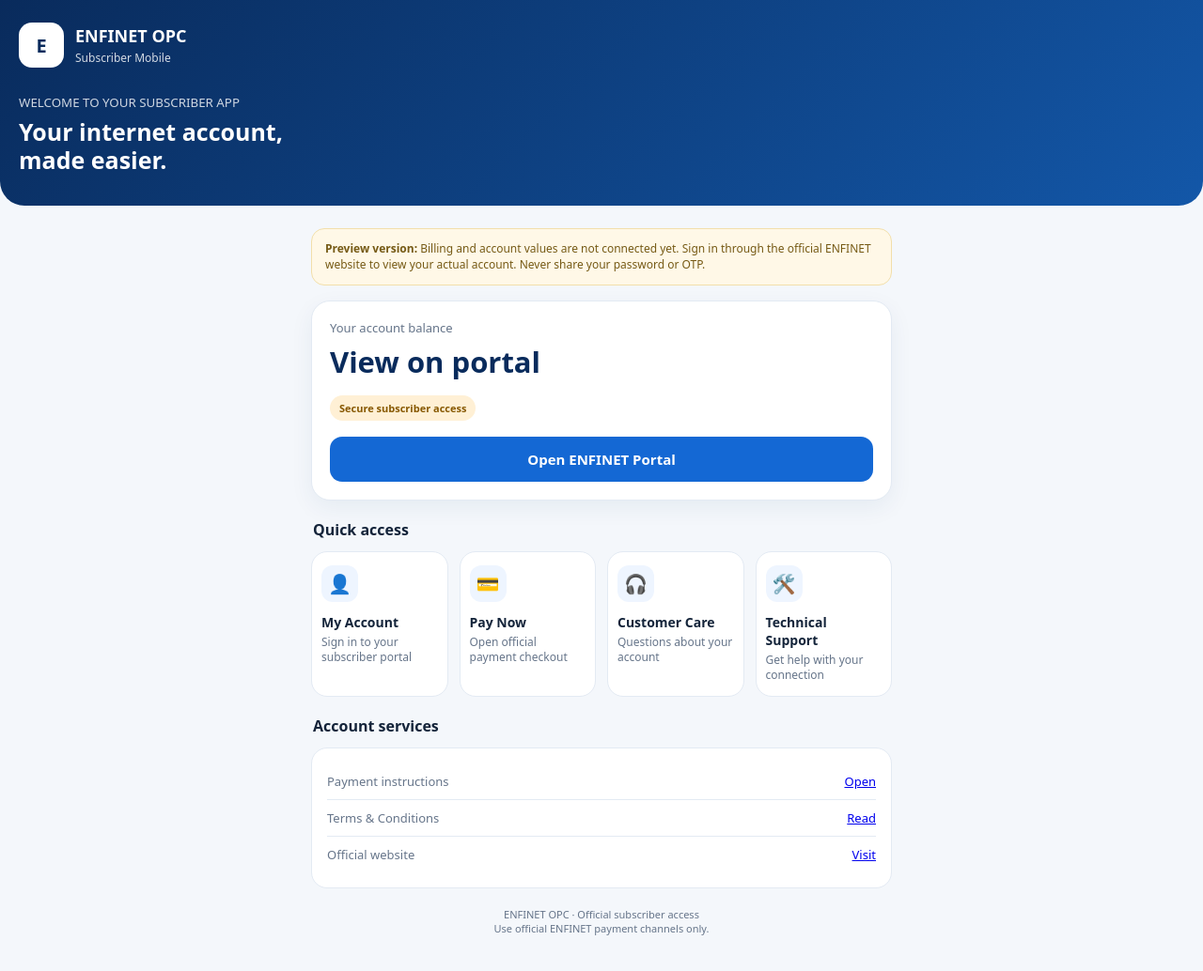
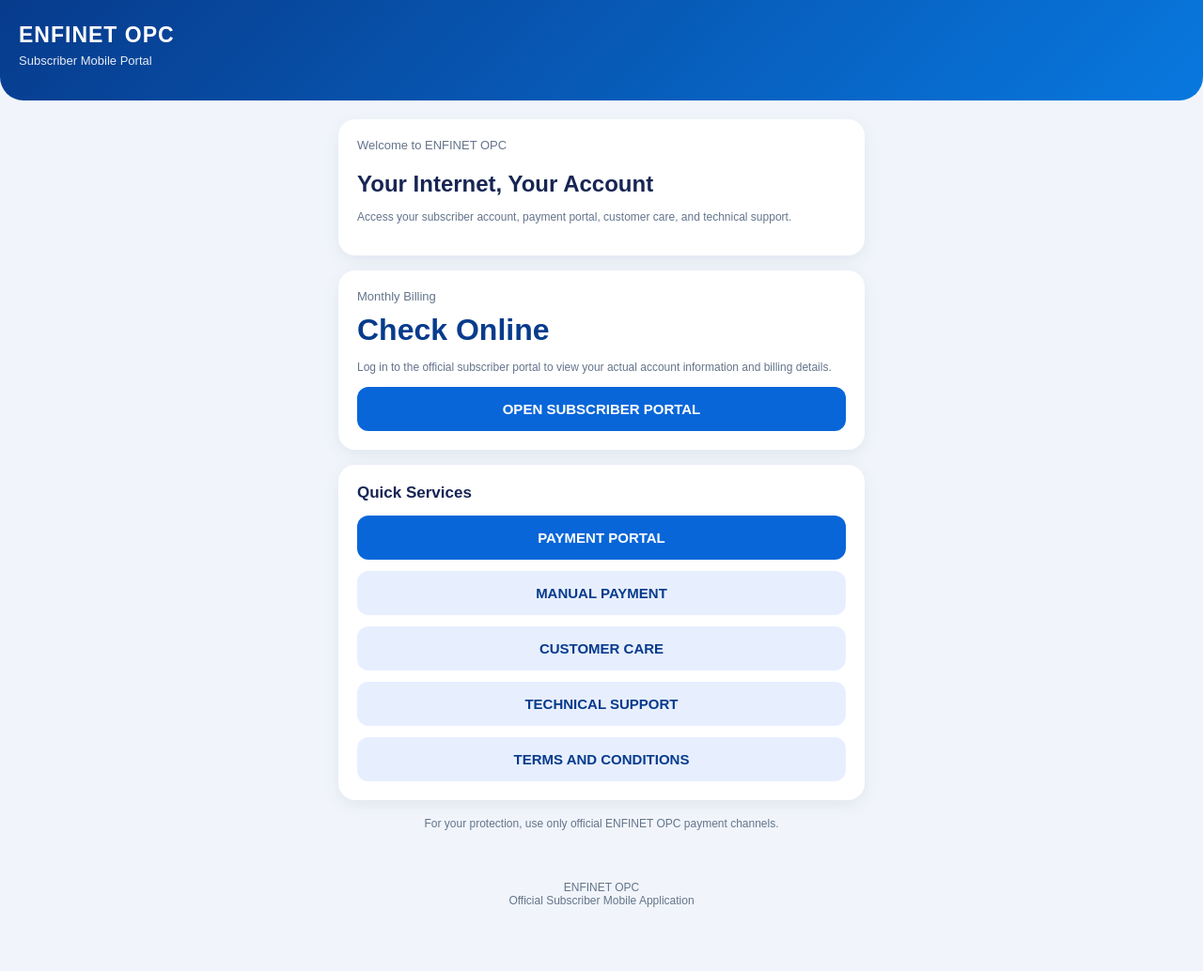
Before and after one commit to enfinetopc-cpu/App, a website: page www/Index.html in a window 1280 px wide. Shown: the whole page at 94% size. After the commit the page ends 986 px from the top, so only its background shows below. Drawn offline with Linux system fonts and the light colour scheme.

Commit message:
index.html
Updated as of 12:41pm oct 24 26

```diff
--- a/www/Index.html
+++ b/www/Index.html
@@ -1,211 +1,109 @@
-<!doctype html>
+<!DOCTYPE html>
 <html lang="en">
 <head>
-<meta charset="utf-8">
-<meta name="viewport" content="width=device-width, initial-scale=1, viewport-fit=cover">
-<meta name="theme-color" content="#092b5c">
+  <meta charset="UTF-8">
+  <meta
+    name="viewport"
+    content="width=device-width, initial-scale=1, maximum-scale=1"
+  >
+  <meta name="theme-color" content="#073b8c">
+
   <title>ENFINET OPC</title>
 
   <style>
-:root {
-  --navy: #092b5c;
-  --blue: #1468d4;
-  --pale: #eef5ff;
-  --ink: #14243a;
-  --muted: #66758a;
-  --line: #e3eaf3;
+    * {
+      box-sizing: border-box;
     }
-
-* { box-sizing: border-box; }
 
     body {
       margin: 0;
-  background: #f4f7fb;
-  color: var(--ink);
-  font: 16px system-ui, -apple-system, Segoe UI, Roboto, Arial, sans-serif;
+      font-family: Arial, sans-serif;
+      background: #f1f5fb;
+      color: #172554;
     }
 
     header {
-  background: linear-gradient(135deg, #092b5c, #1357a8);
+      padding: 24px 20px 35px;
+      background: linear-gradient(135deg, #073b8c, #0878df);
       color: white;
-  padding: 24px 20px 28px;
-  border-radius: 0 0 26px 26px;
+      border-radius: 0 0 25px 25px;
     }
 
     .brand {
-  display: flex;
-  align-items: center;
-  gap: 12px;
+      font-size: 23px;
+      font-weight: bold;
+      letter-spacing: 1px;
     }
 
-.logo {
-  width: 48px;
-  height: 48px;
-  border-radius: 14px;
-  background: white;
-  color: var(--navy);
-  display: grid;
-  place-items: center;
-  font-weight: 900;
-  font-size: 20px;
+    .subtitle {
+      margin-top: 6px;
+      font-size: 13px;
+      opacity: .9;
     }
 
-.brand h1 { font-size: 18px; margin: 0; }
-
-.brand p {
-  margin: 3px 0 0;
-  font-size: 12px;
-  opacity: .82;
+    main {
+      padding: 20px;
+      max-width: 600px;
+      margin: auto;
     }
 
-.greeting { margin-top: 25px; }
-
-.greeting small { opacity: .8; }
-
-.greeting h2 {
-  font-size: 25px;
-  line-height: 1.2;
-  margin: 6px 0;
+    .card {
+      background: white;
+      border-radius: 18px;
+      padding: 20px;
+      margin-bottom: 16px;
+      box-shadow: 0 5px 18px rgba(15, 40, 80, .07);
     }
 
-.wrap {
-  max-width: 650px;
-  margin: auto;
-  padding: 18px 16px 32px;
+    .label {
+      font-size: 13px;
+      color: #64748b;
+    }
+
+    .amount {
+      font-size: 32px;
+      font-weight: bold;
+      margin: 10px 0;
+      color: #073b8c;
     }
 
     .notice {
-  background: #fff8e7;
-  border: 1px solid #f2dfaa;
-  color: #765a15;
-  padding: 12px 14px;
-  border-radius: 14px;
       font-size: 12px;
-  line-height: 1.45;
-  margin-bottom: 16px;
+      color: #64748b;
+      line-height: 1.5;
+    }
+
+    .button {
+      display: block;
+      width: 100%;
+      padding: 15px;
+      margin-top: 12px;
+      border: 0;
+      border-radius: 12px;
+      background: #0866d9;
+      color: white;
+      text-align: center;
+      text-decoration: none;
+      font-size: 15px;
+      font-weight: bold;
+    }
+
+    .button.secondary {
+      background: #e7efff;
+      color: #073b8c;
     }
 
     .section-title {
-  font-size: 16px;
-  margin: 20px 2px 12px;
+      font-size: 17px;
+      font-weight: bold;
+      margin-bottom: 14px;
     }
-
-.balance {
-  background: white;
-  border: 1px solid var(--line);
-  border-radius: 20px;
-  padding: 19px;
-  box-shadow: 0 8px 25px #153b6810;
-}
-
-.balance .label {
-  font-size: 13px;
-  color: var(--muted);
-}
-
-.amount {
-  font-size: 31px;
-  font-weight: 800;
-  margin: 6px 0 15px;
-  color: var(--navy);
-}
-
-.pill {
-  display: inline-block;
-  background: #fff0d5;
-  color: #875800;
-  border-radius: 30px;
-  padding: 6px 10px;
-  font-size: 11px;
-  font-weight: 700;
-}
-
-.action {
-  display: block;
-  width: 100%;
-  border: 0;
-  border-radius: 13px;
-  background: var(--blue);
-  color: #fff;
-  font-size: 15px;
-  font-weight: 700;
-  text-align: center;
-  padding: 14px;
-  text-decoration: none;
-  cursor: pointer;
-}
-
-.grid {
-  display: grid;
-  grid-template-columns: 1fr 1fr;
-  gap: 12px;
-}
-
-.tile {
-  background: white;
-  border: 1px solid var(--line);
-  border-radius: 17px;
-  padding: 16px 14px;
-  text-decoration: none;
-  color: var(--ink);
-  min-height: 118px;
-}
-
-.icon {
-  width: 39px;
-  height: 39px;
-  border-radius: 12px;
-  background: var(--pale);
-  display: grid;
-  place-items: center;
-  font-size: 20px;
-  margin-bottom: 12px;
-}
-
-.tile strong {
-  display: block;
-  font-size: 14px;
-}
-
-.tile span {
-  display: block;
-  color: var(--muted);
-  font-size: 12px;
-  margin-top: 4px;
-  line-height: 1.35;
-}
-
-.info {
-  background: white;
-  border: 1px solid var(--line);
-  border-radius: 17px;
-  padding: 16px;
-}
-
-.row {
-  display: flex;
-  justify-content: space-between;
-  gap: 12px;
-  padding: 10px 0;
-  border-bottom: 1px solid var(--line);
-  font-size: 13px;
-}
-
-.row:last-child { border: 0; }
-
-.row span { color: var(--muted); }
 
     footer {
       text-align: center;
-  color: var(--muted);
-  font-size: 11px;
-  padding: 20px 10px;
-}
-
-@media (min-width: 560px) {
-  .wrap { padding-top: 24px; }
-  .grid { grid-template-columns: repeat(4, 1fr); }
-  .tile { padding: 14px 10px; }
+      padding: 20px;
+      font-size: 12px;
+      color: #64748b;
     }
   </style>
 </head>
@@ -213,99 +111,89 @@
 <body>
 
   <header>
-  <div class="brand">
-    <div class="logo">E</div>
-    <div>
-      <h1>ENFINET OPC</h1>
-      <p>Subscriber Mobile</p>
-    </div>
+    <div class="brand">ENFINET OPC</div>
+    <div class="subtitle">Subscriber Mobile Portal</div>
+  </header>
+
+  <main>
+
+    <div class="card">
+      <div class="label">Welcome to ENFINET OPC</div>
+      <h2 style="margin-bottom:8px;">Your Internet, Your Account</h2>
+      <p class="notice">
+        Access your subscriber account, payment portal,
+        customer care, and technical support.
+      </p>
     </div>
 
-  <div class="greeting">
-    <small>WELCOME TO YOUR SUBSCRIBER APP</small>
-    <h2>Your internet account,<br>made easier.</h2>
-  </div>
-</header>
+    <div class="card">
+      <div class="label">Monthly Billing</div>
+      <div class="amount">Check Online</div>
+      <p class="notice">
+        Log in to the official subscriber portal to view
+        your actual account information and billing details.
+      </p>
 
-<main class="wrap">
-
-  <div class="notice">
-    <strong>Preview version:</strong>
-    Billing and account values are not connected yet.
-    Sign in through the official ENFINET website to view
-    your actual account. Never share your password or OTP.
+      <a
+        class="button"
+        href="https://enfinetopc.com/"
+        target="_blank"
+        rel="noopener"
+      >
+        OPEN SUBSCRIBER PORTAL
+      </a>
     </div>
 
-  <section class="balance">
-    <div class="label">Your account balance</div>
-    <div class="amount">View on portal</div>
+    <div class="card">
+      <div class="section-title">Quick Services</div>
 
-    <span class="pill">Secure subscriber access</span>
-
-    <a class="action"
-       style="margin-top:17px"
-       href="https://enfinetopc.com">
-       Open ENFINET Portal
-    </a>
-  </section>
-
-  <h3 class="section-title">Quick access</h3>
-
-  <div class="grid">
-
-    <a class="tile" href="https://enfinetopc.com">
-      <div class="icon">👤</div>
-      <strong>My Account</strong>
-      <span>Sign in to your subscriber portal</span>
+      <a class="button"
+         href="https://enfinetopc.com/p"
+         target="_blank"
+         rel="noopener">
+        PAYMENT PORTAL
       </a>
 
-    <a class="tile" href="https://enfinetopc.com/checkout.php">
-      <div class="icon">💳</div>
-      <strong>Pay Now</strong>
-      <span>Open official payment checkout</span>
+      <a class="button secondary"
+         href="https://enfinetopc.com/manual-payment.html"
+         target="_blank"
+         rel="noopener">
+        MANUAL PAYMENT
       </a>
 
-    <a class="tile" href="https://enfinetopc.com/customer-care">
-      <div class="icon">🎧</div>
-      <strong>Customer Care</strong>
-      <span>Questions about your account</span>
+      <a class="button secondary"
+         href="https://enfinetopc.com/customer-care"
+         target="_blank"
+         rel="noopener">
+        CUSTOMER CARE
       </a>
 
-    <a class="tile" href="https://enfinetopc.com/support">
-      <div class="icon">🛠️</div>
-      <strong>Technical Support</strong>
-      <span>Get help with your connection</span>
+      <a class="button secondary"
+         href="https://enfinetopc.com/support"
+         target="_blank"
+         rel="noopener">
+        TECHNICAL SUPPORT
       </a>
 
+      <a class="button secondary"
+         href="https://enfinetopc.com/tc"
+         target="_blank"
+         rel="noopener">
+        TERMS AND CONDITIONS
+      </a>
     </div>
 
-  <h3 class="section-title">Account services</h3>
-
-  <div class="info">
-
-    <div class="row">
-      <span>Payment instructions</span>
-      <a href="https://enfinetopc.com/manual-payment.html">Open</a>
-    </div>
-
-    <div class="row">
-      <span>Terms &amp; Conditions</span>
-      <a href="https://enfinetopc.com/tc">Read</a>
-    </div>
-
-    <div class="row">
-      <span>Official website</span>
-      <a href="https://enfinetopc.com">Visit</a>
-    </div>
-
-  </div>
-
-  <footer>
-    ENFINET OPC · Official subscriber access<br>
-    Use official ENFINET payment channels only.
-  </footer>
+    <p class="notice" style="text-align:center;">
+      For your protection, use only official ENFINET OPC
+      payment channels.
+    </p>
 
   </main>
 
+  <footer>
+    ENFINET OPC<br>
+    Official Subscriber Mobile Application
+  </footer>
+
 </body>
 </html>
```
Lines whose indentation alone changed are shown as unchanged.
